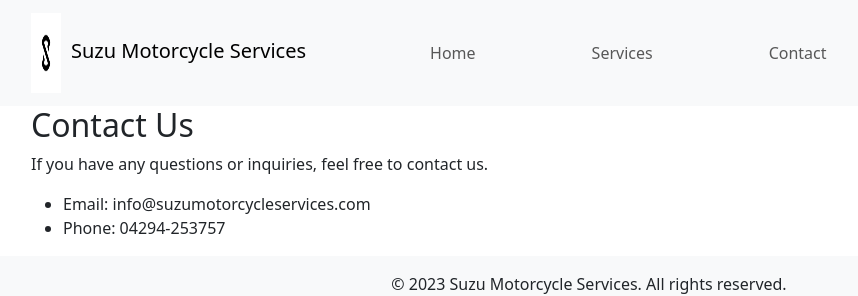
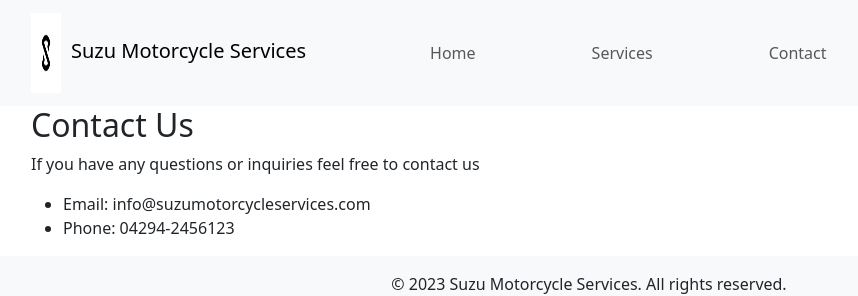
Before and after one commit to Gokul-96/motorcycleservice_Booking_front_end, a React (Vite) app: page /contact in a window 1280 px wide. Shown: the top 296 px of the page, without its empty margins (51-909 px from the left). Built offline with nearby package versions, Linux system fonts and the light colour scheme.

Commit message:
motorcycle_front1

```diff
--- a/src/pages/Contact.jsx
+++ b/src/pages/Contact.jsx
@@ -4,10 +4,10 @@ const Contact = () => {
   return (
     <div className="contact container">
       <h2>Contact Us</h2>
-      <p>If you have any questions or inquiries, feel free to contact us.</p>
+      <p>If you have any questions or inquiries feel free to contact us</p>
       <ul>
         <li>Email: info@suzumotorcycleservices.com</li>
-        <li>Phone: 04294-253757</li>
+        <li>Phone: 04294-2456123</li>
       </ul>
     </div>
   );
--- a/src/pages/Home.jsx
+++ b/src/pages/Home.jsx
@@ -15,7 +15,7 @@ const Home = () => {
       <div className="about container py-5">
         <h2>About Us</h2>
         <p>
-          With over 30 years of experience, Suzu Motorcycle Services is not just a business; it's a passion. We are dedicated motorcycle enthusiasts who believe that every bike deserves the best care. Our skilled team of mechanics and technicians ensures that your motorcycle gets the attention it deserves, from routine maintenance to performance upgrades.
+          With over 30 years of experience Suzu Motorcycle Services is not just a business it's a passion. We are dedicated motorcycle enthusiasts who believe that every bike deserves the best care. Our skilled team of mechanics and technicians ensures that your motorcycle gets the attention it deserves from routine maintenance to performance upgrades.
         </p>
       </div>
     </div>
```
